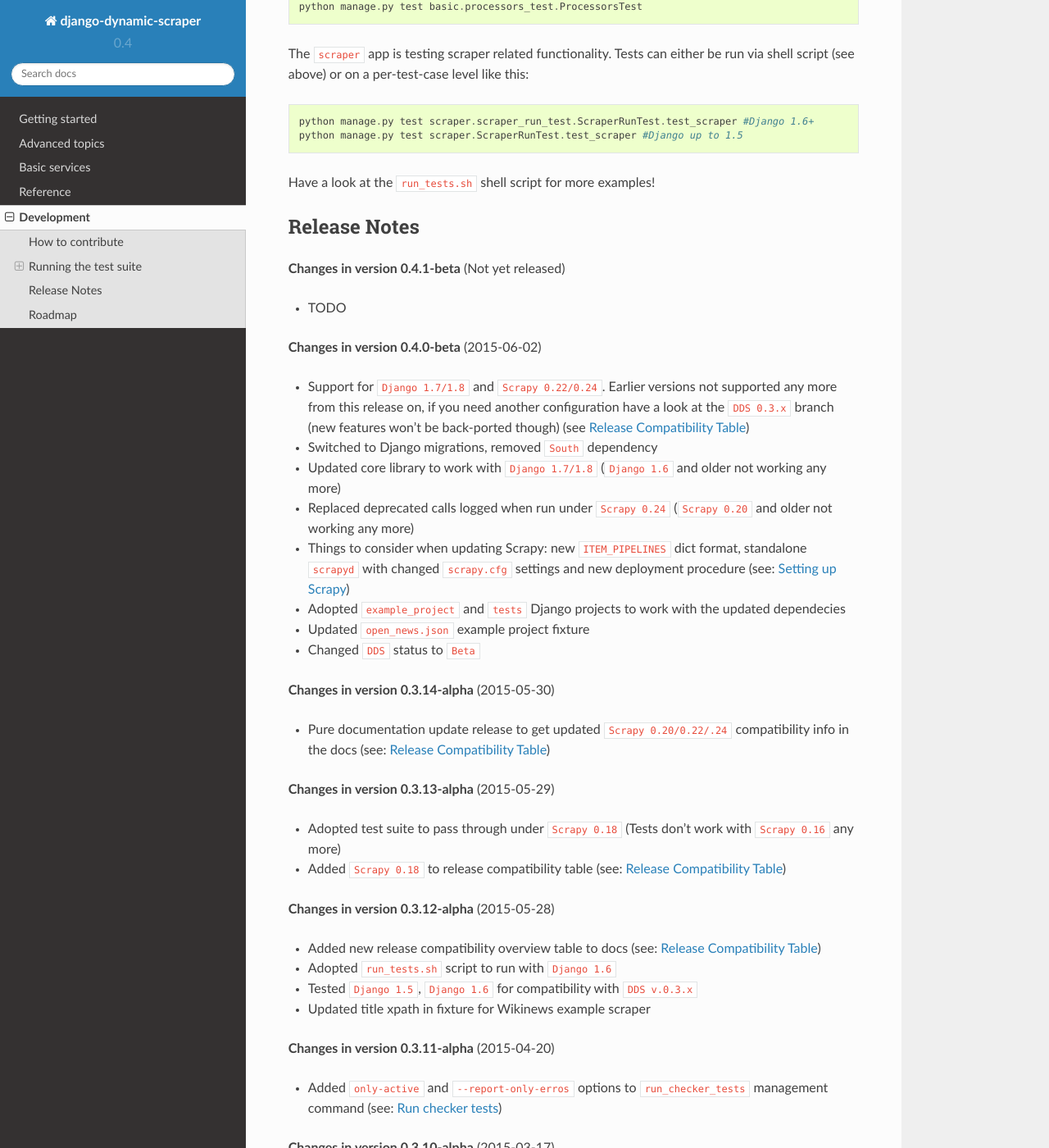
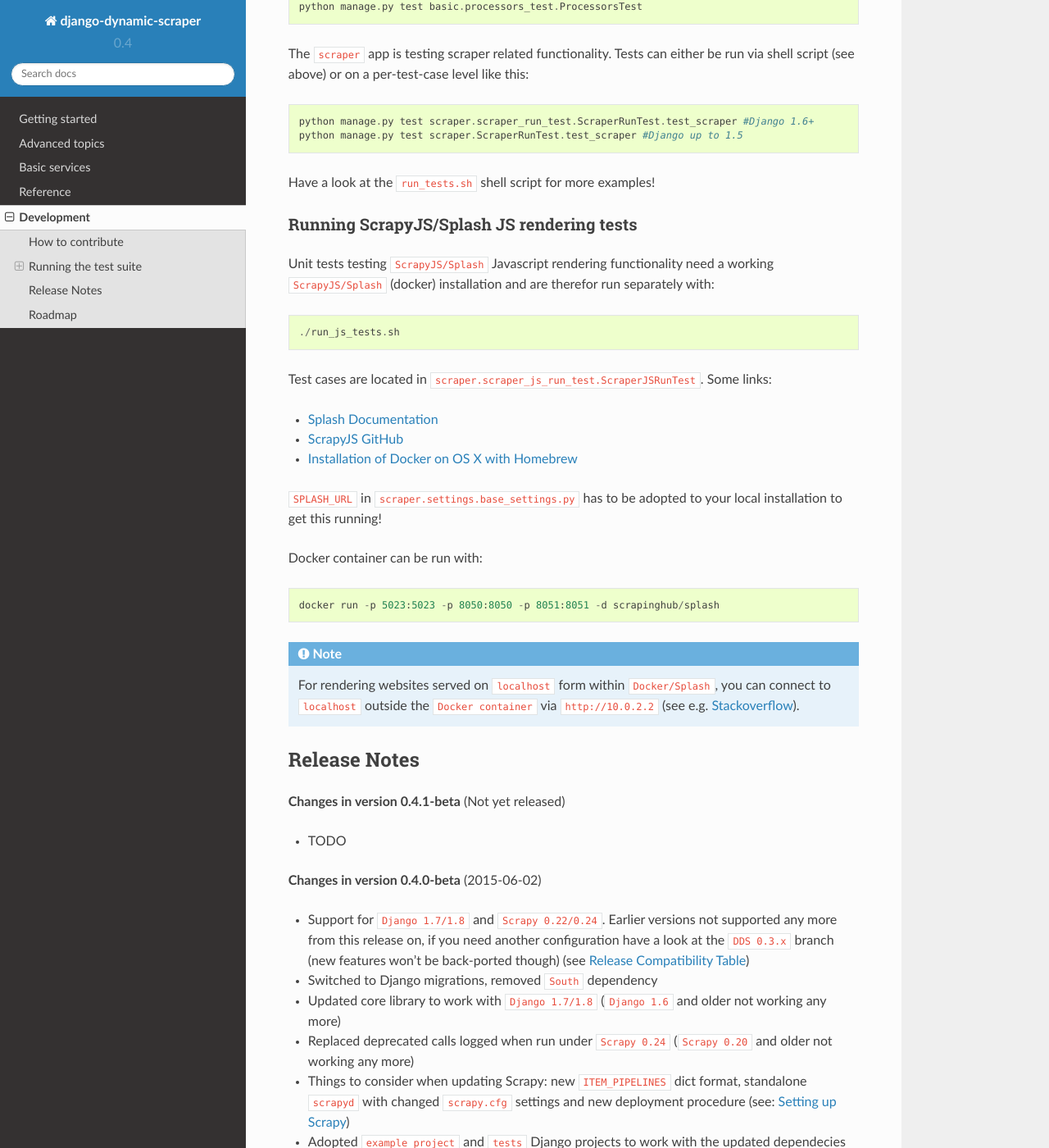
Before and after one commit to holgerd77/django-dynamic-scraper, a Sphinx documentation site: the page built from docs/development.rst, in a window 1280 px wide and 1400 px high, scrolled down 1438 px. Shown: the whole window at 82% size. Built offline with Sphinx 7.4.7 and the Read the Docs theme 2.0.0, drawn with Linux system fonts in a browser that asks for light colours.

Commit message:
Added testing instructions for ScrapyJS/Splash tests

```diff
--- a/docs/development.rst
+++ b/docs/development.rst
@@ -66,6 +66,29 @@ or on a per-test-case level like this::
 Have a look at the ``run_tests.sh`` shell script for more examples!
 
 .. _releasenotes:
+
+Running ScrapyJS/Splash JS rendering tests
+------------------------------------------
+Unit tests testing ``ScrapyJS/Splash`` Javascript rendering functionality need a working ``ScrapyJS/Splash`` (docker)
+installation and are therefor run separately with::
+
+  ./run_js_tests.sh
+
+Test cases are located in ``scraper.scraper_js_run_test.ScraperJSRunTest``. Some links:
+
+* `Splash Documentation <http://splash.readthedocs.org/en/latest/>`_
+* `ScrapyJS GitHub <https://github.com/scrapinghub/scrapyjs>`_
+* `Installation of Docker on OS X with Homebrew <http://blog.javabien.net/2014/03/03/setup-docker-on-osx-the-no-brainer-way/>`_
+
+``SPLASH_URL`` in ``scraper.settings.base_settings.py`` has to be adopted to your local installation to get this running!
+
+Docker container can be run with::
+
+  docker run -p 5023:5023 -p 8050:8050 -p 8051:8051 -d scrapinghub/splash
+
+.. note::
+   For rendering websites served on ``localhost`` form within ``Docker/Splash``, you can connect to ``localhost`` outside the ``Docker container`` via ``http://10.0.2.2``
+   (see e.g. `Stackoverflow <http://stackoverflow.com/questions/1261975/addressing-localhost-from-a-virtualbox-virtual-machine>`_).
 
 Release Notes
 =============
--- a/docs/getting_started.rst
+++ b/docs/getting_started.rst
@@ -491,11 +491,6 @@ Afterwards follow the configuration instructions on the `ScrapyJS GitHub page <h
 ScrapyJS can later be used via activating it for certain scrapers in the corresponding ``Django Admin`` form.
 
 .. note::
-   If you want to render websites on your local computer served on ``localhost`` and you are using ``Docker`` as
-   a container for ``Splash``, you can connect to ``localhost`` outside the ``Docker container`` via ``http://10.0.2.2``
-   (see e.g. `Stackoverflow <http://stackoverflow.com/questions/1261975/addressing-localhost-from-a-virtualbox-virtual-machine>`_).
-
-.. note::
    Resources needed for completely rendering a website on your scraping machine are vastly larger then for just
    requesting/working on the plain HTML text without further processing, so make use of ``ScrapyJS/Splash`` capability
    on when needed!
```
